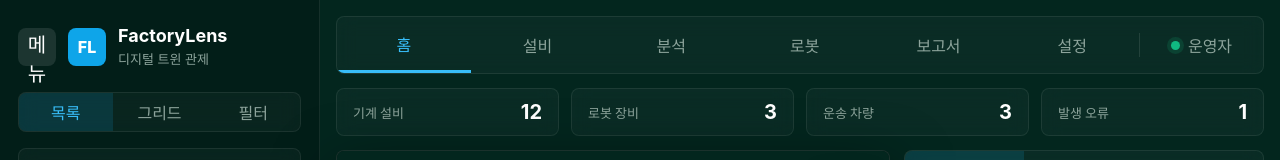
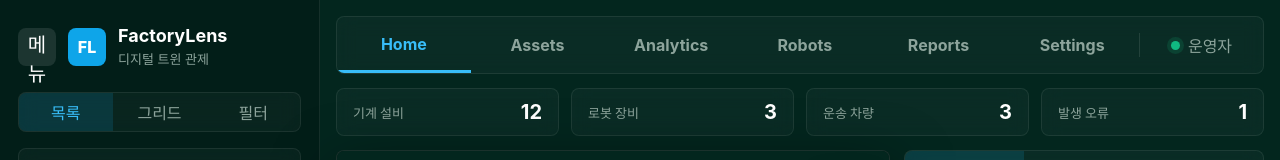
Before and after one commit to jaehyeok-99/factory-lens, a React (Vite) app: page / in a window 1280 px wide. Shown: the top 160 px of the page. Built offline with nearby package versions, Linux system fonts and the light colour scheme; no server answers.

Commit message:
Revert TopNav to English

```diff
--- a/src/main.jsx
+++ b/src/main.jsx
@@ -376,8 +376,8 @@ function Sidebar({ assets: liveAssets, summary }) {
 }
 
 function TopNav() {
-  const items = ['홈', '설비', '분석', '로봇', '보고서', '설정'];
-  const [activeTab, setActiveTab] = useState('홈');
+  const items = ['Home', 'Assets', 'Analytics', 'Robots', 'Reports', 'Settings'];
+  const [activeTab, setActiveTab] = useState('Home');
 
   return (
     <nav className="top-nav" aria-label="Main navigation">
```
